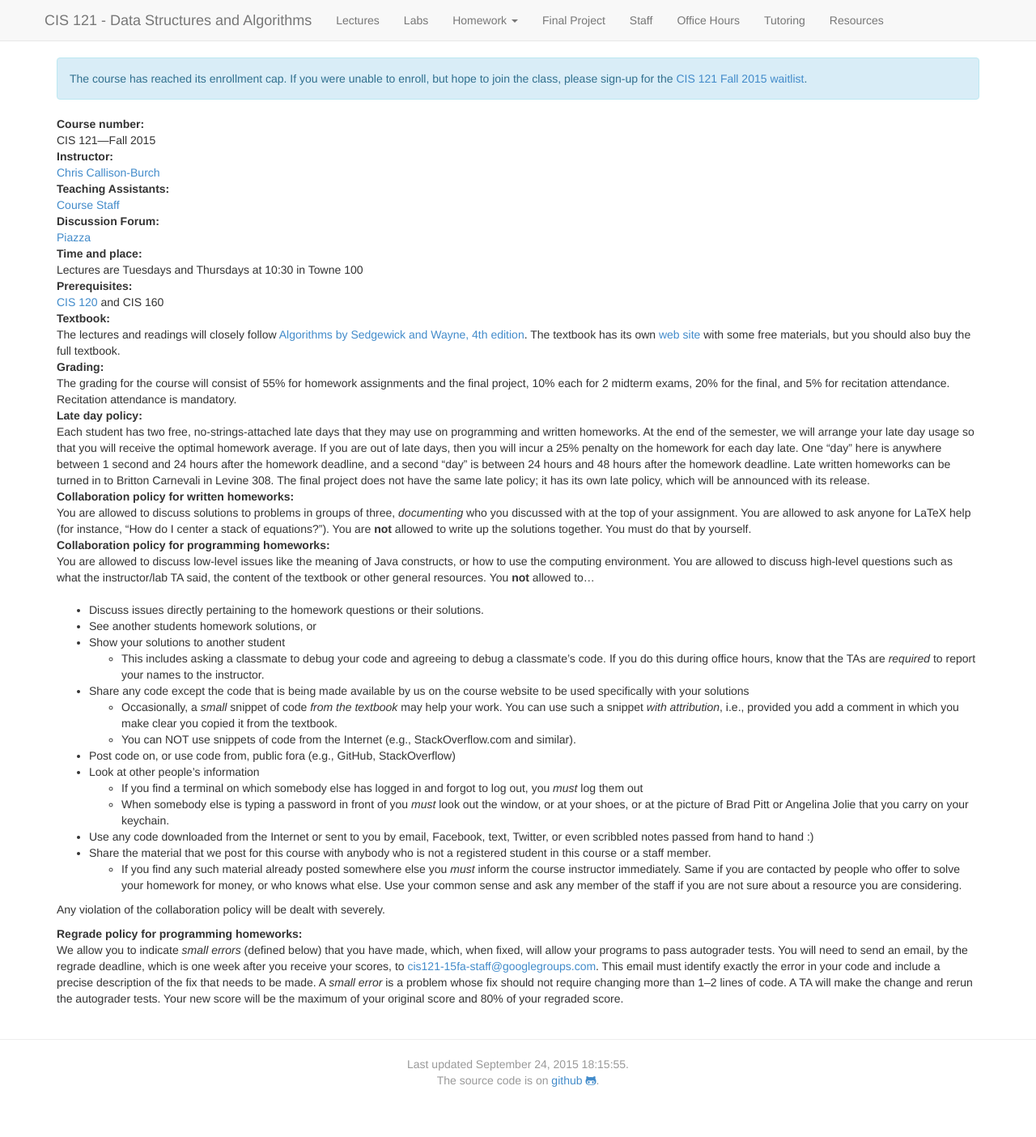
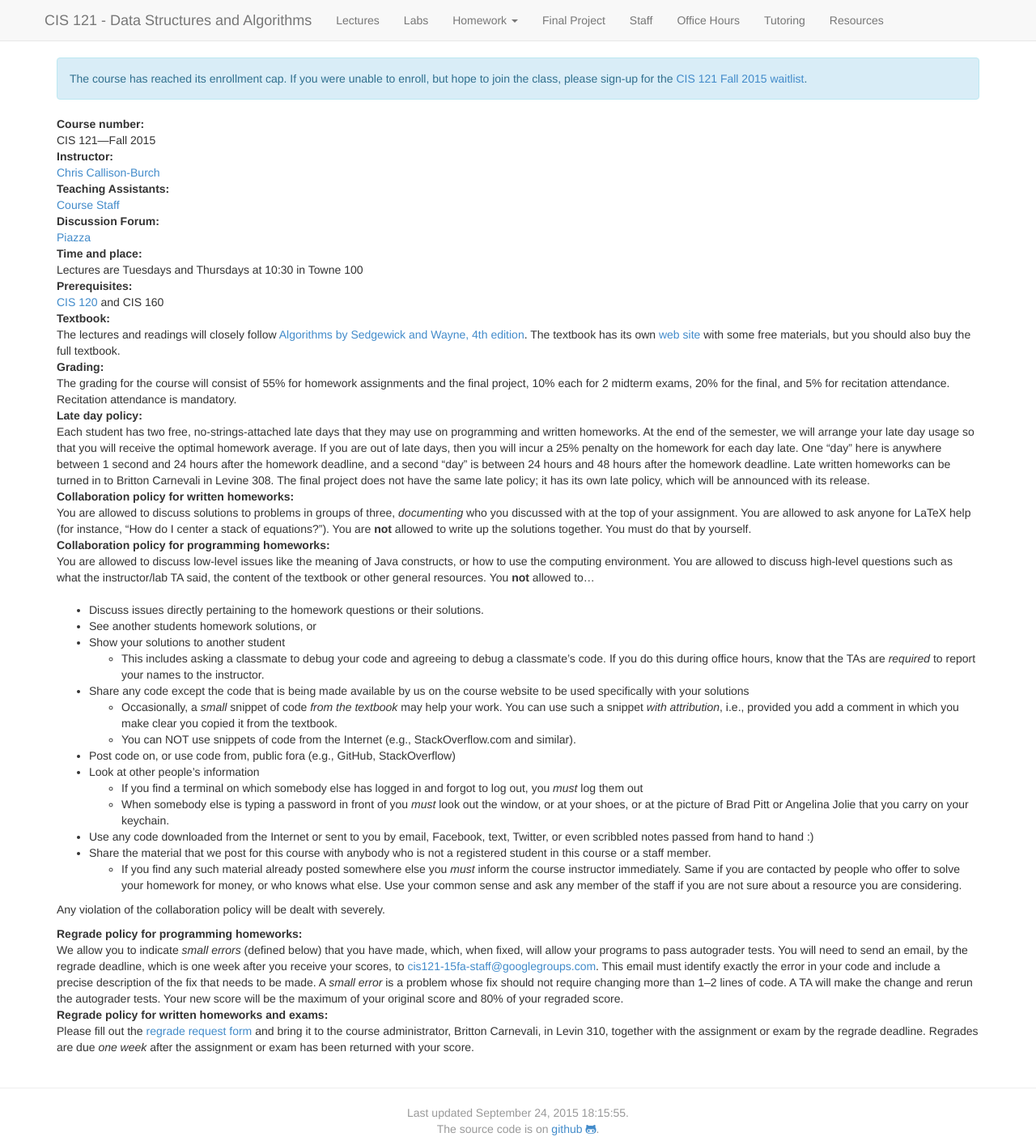
Before and after one commit to callison-burch/data-structures-and-algorithms, a Jekyll site: the page built from index.md, in a window 1280 px wide. Shown: the whole page at 81% size. Built offline with Jekyll 4.4.1, drawn with Linux system fonts in a browser that asks for light colours; nearby versions of some CDN libraries; before the commit the page ends 1344 px from its top, so only the background shows below that.

Commit message:
Add regrade request form

```diff
--- a/index.md
+++ b/index.md
@@ -108,3 +108,10 @@ Regrade policy for programming homeworks:
     problem whose fix should not require changing more than 1--2 lines of code.
     A TA will make the change and rerun the autograder tests. Your new score
     will be the maximum of your original score and 80% of your regraded score.
+
+Regrade policy for written homeworks and exams:
+: Please fill out the
+[regrade request form](content/hws/regrade_request_15fa.pdf) and bring it to the
+course administrator, Britton Carnevali, in Levin 310, together with the
+assignment or exam by the regrade deadline. Regrades are due *one week* after
+the assignment or exam has been returned with your score.
```
